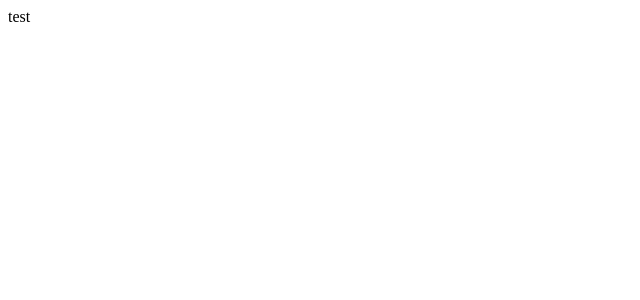
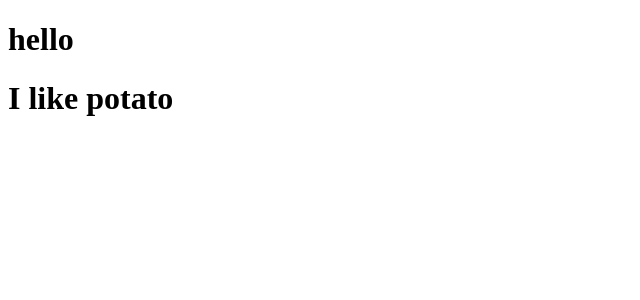
Before and after one commit to jeongkichang/do_it_react, a React (Create React App) app: page / in a window 1280 px wide. Shown: the top 300 px of the page, without its empty margins (0-640 px from the left). Built offline with nearby package versions, Linux system fonts and the light colour scheme.

Commit message:
add jsx sample

```diff
--- a/src/App.js
+++ b/src/App.js
@@ -1,5 +1,16 @@
+import React from 'react';
+
+function Potato() {
+  return <h1>I like potato</h1>;
+}
+
 function App() {
-  return <div>test</div>;
+  return (
+    <div>
+      <h1>hello</h1>
+      <Potato />
+    </div>
+  );
 }
 
 export default App;
```
